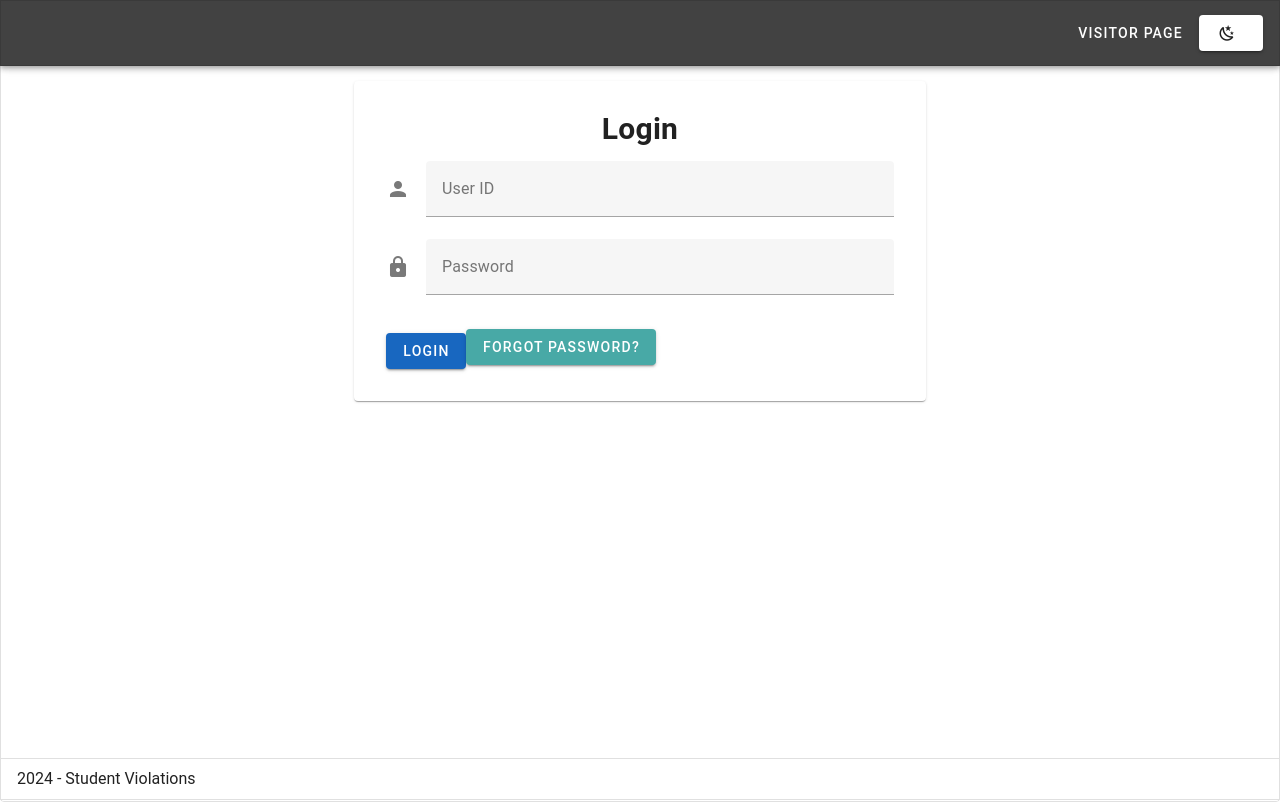
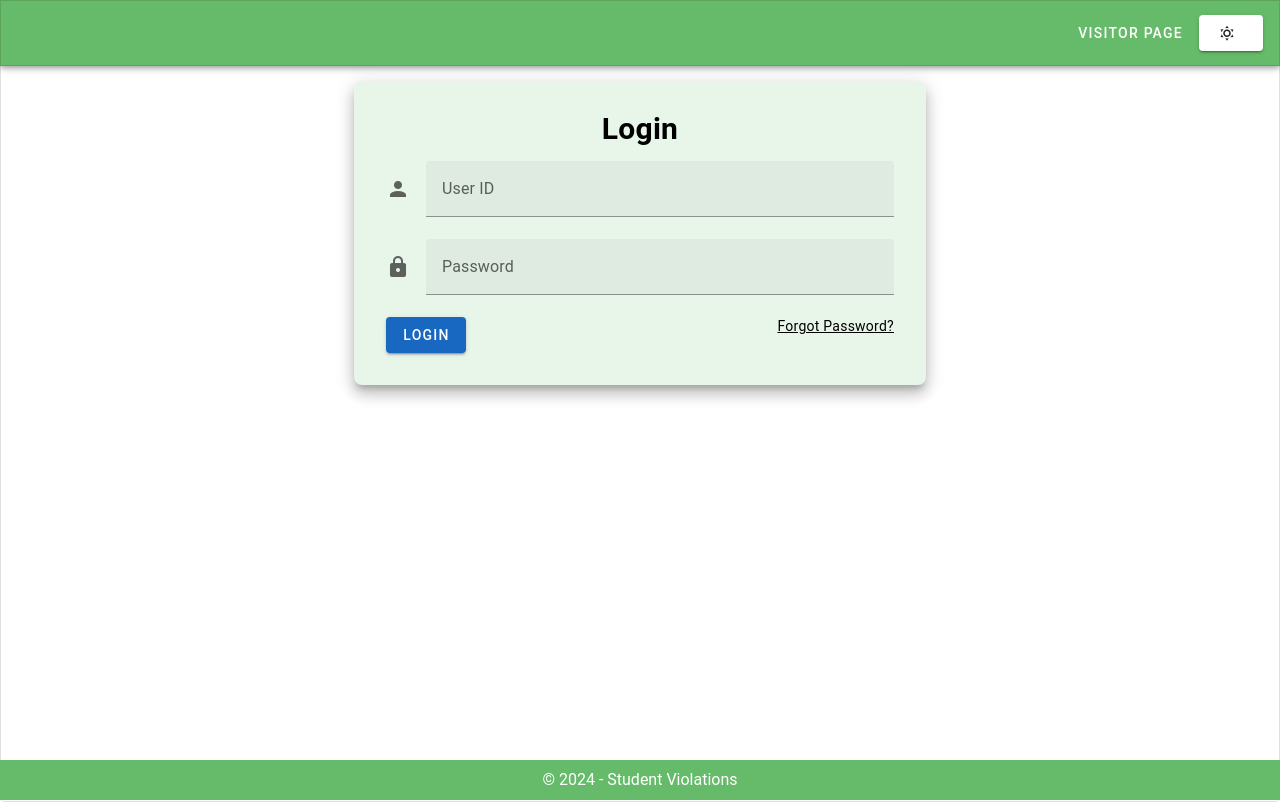
Before and after one commit to hersheydoria/student-violations-108, a Vue app: page / in a window 1280 px wide. Built offline with nearby package versions, Linux system fonts and the light colour scheme.

Commit message:
fix: partial layout and design for login form

```diff
--- a/src/components/auth/LoginForm.vue
+++ b/src/components/auth/LoginForm.vue
@@ -1,41 +1,126 @@
 <script setup>
 import { ref } from 'vue'
+import { useRouter } from 'vue-router'
 
+// Form data
 const userId = ref('')
 const password = ref('')
+const valid = ref(true)
 
+// Forgot Password modal
+const forgotPasswordDialog = ref(false)
+const newPassword = ref('')
+const confirmPassword = ref('')
+
+// Validation rules
+const rules = {
+  required: (value) => !!value || 'Required.',
+  passwordMin: (v) => v.length >= 5 || 'Password must be at least 5 characters long',
+  passwordMatch: (v) => v === newPassword.value || 'Passwords must match'
+}
+
+// Router instance
+const router = useRouter()
+
+// Login logic
 function onLogin() {
-  if (userId.value && password.value) {
+  if (valid.value) {
     console.log('User ID:', userId.value)
     console.log('Password:', password.value)
-    // Handle successful login
+    router.push('/home')
   } else {
-    console.log('Please enter both user ID and password.')
+    console.log('Invalid form')
   }
 }
 
+// Open Forgot Password modal
 function onForgotPassword() {
-  console.log('Forgot Password clicked')
+  forgotPasswordDialog.value = true
+}
+
+// Reset password logic
+function onResetPassword() {
+  if (valid.value) {
+    console.log('New Password:', newPassword.value)
+    forgotPasswordDialog.value = false
+    // Handle password reset logic here
+    router.push('/login')
+  }
 }
 </script>
+
 <template>
-  <v-form>
+  <v-form v-model="valid" lazy-validation>
+    <!-- User ID field -->
     <v-text-field
       v-model="userId"
+      :rules="[rules.required]"
       label="User ID"
       prepend-icon="mdi-account"
       required
     ></v-text-field>
 
+    <!-- Password field -->
     <v-text-field
       v-model="password"
+      :rules="[rules.required, rules.passwordMin]"
       label="Password"
       prepend-icon="mdi-lock"
       type="password"
       required
     ></v-text-field>
 
-    <v-btn class="mt-4" color="primary" @click="onLogin">Login</v-btn>
-    <v-btn class="mt-2" text @click="onForgotPassword" color="secondary"> Forgot Password? </v-btn>
+    <!-- Use v-row to layout the Login button and Forgot Password link -->
+    <v-row>
+      <v-col class="text-left">
+        <v-btn color="primary" @click="onLogin">Login</v-btn>
+      </v-col>
+
+      <!-- Add a spacer to push the Forgot Password link to the right -->
+      <v-spacer></v-spacer>
+
+      <v-col class="text-right">
+        <span
+          text
+          @click="onForgotPassword"
+          style="text-transform: none; text-decoration: underline; cursor: pointer"
+        >
+          Forgot Password?
+        </span>
+      </v-col>
+    </v-row>
+
+    <!-- Forgot Password Modal -->
+    <v-dialog v-model="forgotPasswordDialog" max-width="500">
+      <v-card>
+        <v-card-title class="headline">Reset Password</v-card-title>
+        <v-card-text>
+          <!-- New password input fields in the modal -->
+          <v-form v-model="valid" lazy-validation>
+            <v-text-field
+              v-model="newPassword"
+              :rules="[rules.required, rules.passwordMin]"
+              label="New Password"
+              prepend-icon="mdi-lock"
+              type="password"
+              required
+            ></v-text-field>
+            <v-text-field
+              v-model="confirmPassword"
+              :rules="[rules.required, rules.passwordMatch]"
+              label="Confirm Password"
+              prepend-icon="mdi-lock"
+              type="password"
+              required
+            ></v-text-field>
+          </v-form>
+        </v-card-text>
+
+        <v-card-actions>
+          <v-btn text @click="forgotPasswordDialog = false">Cancel</v-btn>
+          <v-btn color="primary" @click="onResetPassword">Reset Password</v-btn>
+        </v-card-actions>
+      </v-card>
+    </v-dialog>
   </v-form>
 </template>
--- a/src/router/index.js
+++ b/src/router/index.js
@@ -3,7 +3,7 @@ import { createRouter, createWebHistory } from 'vue-router'
 // Importing the views
 import LoginView from '@/views/auth/LoginView.vue'
 import VisitorView from '@/views/system/VisitorView.vue'
-//import HomeView from '@/views/system/HomeView.vue'
+import HomeView from '@/views/system/HomeView.vue'
 
 const router = createRouter({
   history: createWebHistory(import.meta.env.BASE_URL),
@@ -17,13 +17,12 @@ const router = createRouter({
       path: '/visitor',
       name: 'visitor',
       component: VisitorView
+    },
+    {
+      path: '/home',
+      name: 'home',
+      component: HomeView
     }
-    // ,
-    // {
-    //   path: '/home',
-    //   name: 'home',
-    //   component: HomeView
-    // }
   ]
 })
 
--- a/src/views/auth/LoginView.vue
+++ b/src/views/auth/LoginView.vue
@@ -5,7 +5,7 @@ import LoginForm from '@/components/auth/LoginForm.vue'
 
 const router = useRouter()
 
-const theme = ref(localStorage.getItem('theme') ?? 'Light')
+const theme = ref(localStorage.getItem('theme') ?? 'light')
 
 function onClick() {
   theme.value = theme.value === 'light' ? 'dark' : 'light'
@@ -22,14 +22,15 @@ function goToVisitorPage() {
     <v-app :theme="theme">
       <v-app-bar
         class="px-3"
-        :color="theme === 'light' ? 'grey-lighten-1' : 'grey-darken-3'"
+        :color="theme === 'light' ? 'green-lighten-1' : 'green-darken-3'"
         border
       >
         <v-spacer></v-spacer>
 
-        <!-- Button for visiting Visitor page -->
+        <!-- Visitor page button -->
         <v-btn text @click="goToVisitorPage">Visitor Page</v-btn>
 
+        <!-- Theme toggle button -->
         <v-btn
           :prepend-icon="theme === 'light' ? 'mdi-weather-sunny' : 'mdi-weather-night'"
           variant="elevated"
@@ -40,13 +41,20 @@ function goToVisitorPage() {
 
       <v-main>
         <v-container>
-          <v-row class="d-flex justify-center">
+          <v-row class="d-flex justify-center align-center">
             <v-col cols="12" md="6">
-              <v-card class="px-4 py-4">
+              <v-card
+                class="px-4 py-4"
+                :color="theme === 'light' ? 'green-lighten-5' : 'green-darken-3'"
+                elevation="10"
+                rounded="lg"
+              >
+                <!-- Card title with better typography -->
                 <v-card-title class="text-center">
-                  <h2>Login</h2>
+                  <h2 class="font-weight-bold">Login</h2>
                 </v-card-title>
 
+                <!-- Card content -->
                 <v-card-text>
                   <LoginForm></LoginForm>
                 </v-card-text>
@@ -56,7 +64,12 @@ function goToVisitorPage() {
         </v-container>
       </v-main>
 
-      <v-footer border app>2024 - Student Violations</v-footer>
+      <!-- Footer with centered text -->
+      <v-footer app class="px-3" :color="theme === 'light' ? 'green-lighten-1' : 'green-darken-3'">
+        <v-row>
+          <v-col class="text-center"> © 2024 - Student Violations </v-col>
+        </v-row>
+      </v-footer>
     </v-app>
   </v-responsive>
 </template>
```
